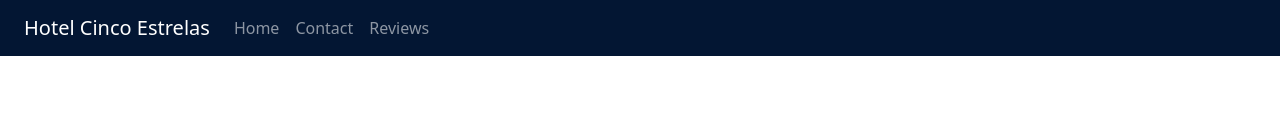
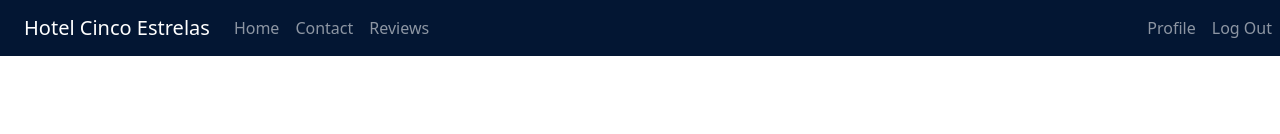
Before and after one commit to pdPinho/Hotel-Cinco-Estrelas, an Angular app in the folder projeto_2/frontend/: page / in a window 1280 px wide. Shown: the top 134 px of the page. Built offline with nearby package versions, Linux system fonts and the light colour scheme.

Commit message:
support login partial

```diff
--- a/projeto_2/frontend/src/app/app.component.html
+++ b/projeto_2/frontend/src/app/app.component.html
@@ -35,7 +35,8 @@
             <input type="submit" value="Go">
         </form> -->
 
-      <!-- {% include 'loginpartial.html' %} -->
+      <login-partial></login-partial>
+
     </div>
 </nav>
 
--- a/projeto_2/frontend/src/app/app.component.ts
+++ b/projeto_2/frontend/src/app/app.component.ts
@@ -2,6 +2,7 @@ import { Component } from '@angular/core';
 import { CommonModule } from '@angular/common';
 import { RouterLink, RouterOutlet } from '@angular/router';
 import { HomeComponent } from './home/home.component';
+import { LoginPartialComponent } from './login-partial/login-partial.component';
 
 @Component({
   selector: 'app-root',
@@ -9,7 +10,7 @@ import { HomeComponent } from './home/home.component';
   imports: [
     CommonModule,
     RouterOutlet, RouterLink,
-    HomeComponent
+    HomeComponent, LoginPartialComponent,
   ],
   templateUrl: './app.component.html',
   styleUrl: './app.component.scss'
```
Lines whose indentation alone changed are shown as unchanged.
